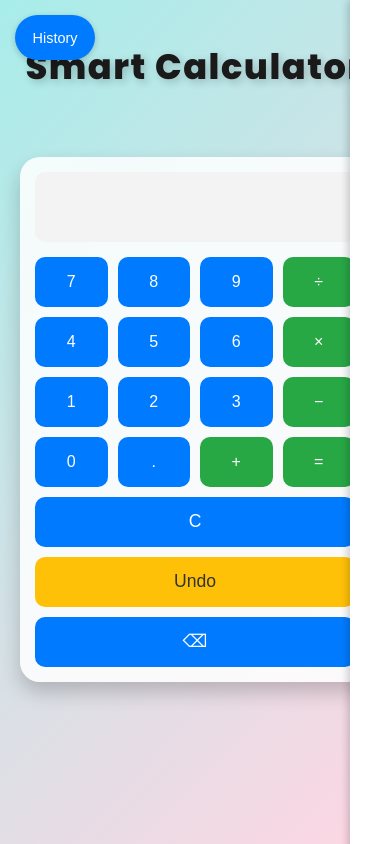
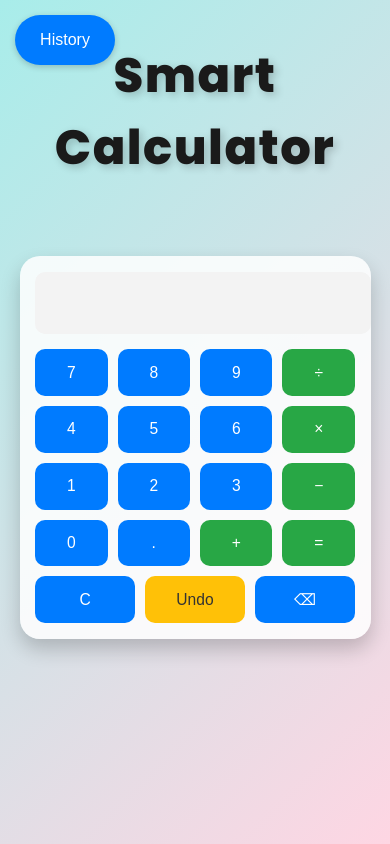
Before and after one commit to Vasanth-web-cup/calculator, a plain HTML site: page index.html in a window 390 px wide. Drawn offline with Linux system fonts and the light colour scheme.

Commit message:
index.html

```diff
--- a/index.html
+++ b/index.html
@@ -31,7 +31,7 @@ body {
 #historyPanel {
   position: fixed;
   top: 0;
-  right: -260px;
+  right: -100%;
   width: 80vw;
   max-width: 260px;
   height: 100%;
@@ -40,8 +40,12 @@ body {
   padding: 20px;
   overflow-y: auto;
   transition: right 0.4s ease;
+  z-index: 2000;
 }
-#historyPanel.show { right: 0; }
+#historyPanel.show {
+  right: 0;
+}
+
 #historyPanel h2 { text-align: center; margin-top: 0; }
 #historyBtn {
   position: fixed;
@@ -61,20 +65,20 @@ body {
 .calculator {
   margin-top: 40px;
   background: #ffffffd9;
-  padding: 20px;
+  padding: 4vw;
   border-radius: 20px;
   box-shadow: 0 10px 20px rgba(0,0,0,0.2);
-  width: 100%;
+  width: 90vw;
   max-width: 400px;
   box-sizing: border-box;
 }
 .display {
   width: 100%;
-  height: 60px;
+  height: 12vw;
   margin-bottom: 15px;
-  font-size: 2rem;
+  font-size: 5vw;
   text-align: right;
-  padding: 10px;
+  padding: 2vw;
   border: none;
   border-radius: 10px;
   background: #f3f3f3;
@@ -85,8 +89,8 @@ body {
   gap: 10px;
 }
 button {
-  height: 55px;
-  font-size: 1.2rem;
+  height: 12vw;
+  font-size: 4vw;
   border: none;
   border-radius: 10px;
   background: #007bff;
@@ -101,23 +105,22 @@ button.undo { background: #ffc107; color: #333; }
 button.undo:hover { background: #e0a800; }
 .bottom-row {
   display: grid;
-  grid-template-columns: repeat(3, 1fr);
+  grid-template-columns: repeat(3,1fr);
   gap: 10px;
   margin-top: 10px;
 }
 .bottom-row button {
-  height: 55px;
-  font-size: 1.2rem;
+  height: 12vw;
+  font-size: 4vw;
   border-radius: 10px;
 }
-@media (max-width: 480px) {
-  #pageTitle { font-size: 2.2rem; }
-  #historyBtn { width: 80px; height: 45px; font-size: 0.9rem; }
-  .display { height: 50px; font-size: 1.6rem; }
-  button { height: 50px; font-size: 1rem; }
-  .calculator { padding: 15px; }
-  .bottom-row { grid-template-columns: 1fr; }
-  .bottom-row button { width: 100%; height: 50px; font-size: 1.1rem; }
+@media (min-width: 480px) {
+  .display { height: 60px; font-size: 2rem; padding: 10px; }
+  button { height: 55px; font-size: 1.2rem; }
+  .bottom-row button { height: 55px; font-size: 1.2rem; }
+  .calculator { padding: 20px; width: 100%; max-width: 400px; }
+  #pageTitle { font-size: 3rem; }
+  #historyBtn { width: 100px; height: 50px; font-size: 1rem; }
 }
 </style>
 </head>
@@ -209,6 +212,7 @@ function toggleHistory() {
   const panel = document.getElementById('historyPanel');
   panel.classList.toggle('show');
 }
+
 </script>
 
 </body>
```
